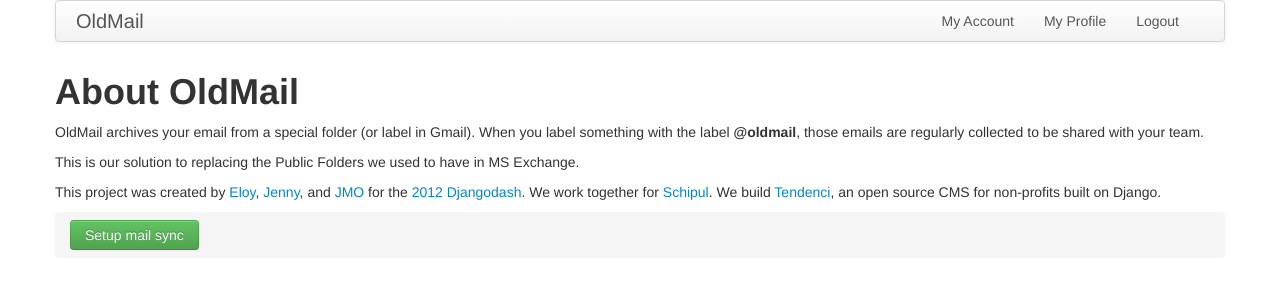
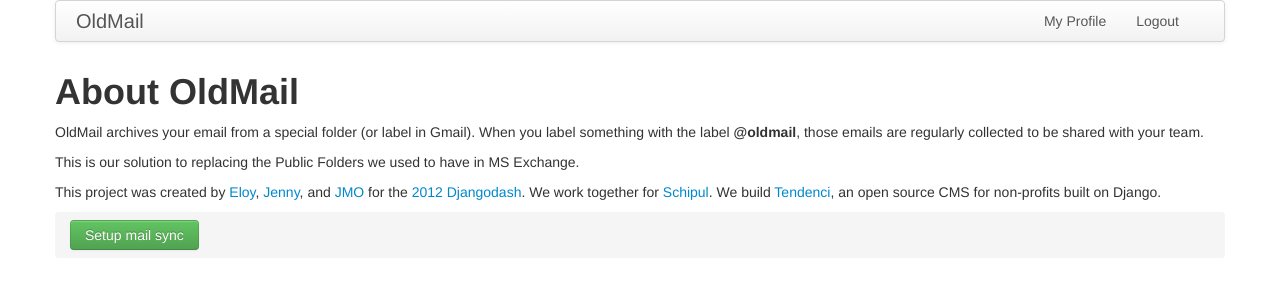
Before and after one commit to jmoswalt/djangodash2012, a Django app: page /about/ in a window 1280 px wide. Shown: the top 300 px of the page. Run offline with Django 3.2, Linux system fonts and the light colour scheme; the visitor is signed in with stand-in values (Sample User, id 1); parts of the project's set-up code (start-up, migrations or seed data) failed here and were passed over; some libraries are stand-ins or nearby versions.

Commit message:
Updating header and footer.

```diff
--- a/oldmail/templates/footer.html
+++ b/oldmail/templates/footer.html
@@ -3,7 +3,7 @@
 
         {% if user.is_authenticated %}
             {% if request.user.profile.oauth_token %}
-            <li><a class="btn btn-primary" href="{% url get_mail user.profile.account.slug %}">Refresh my mail</a></li>
+            <li><a class="btn btn-primary btn-small" href="{% url get_mail user.profile.account.slug %}">Refresh my mail</a></li>
             {% else %}
             <li><a class="btn btn-success" href="{% url oauth_connect user.profile.account.slug %}">Setup mail sync</a></li>
             {% endif %}
--- a/oldmail/templates/header.html
+++ b/oldmail/templates/header.html
@@ -18,11 +18,11 @@
 
           {% if request.user.is_authenticated and request.user.profile.account %}
           <li><a href="{% url account_detail request.user.profile.account.slug %}">Dashboard</a></li>
-          <li><a href="{% url search request.user.profile.account.slug %}">Search Clients &amp; Contacts</a></li>
+          <li><a href="{% url search request.user.profile.account.slug %}">Search</a></li>
           {% endif %}
 
           {% if request.user.is_authenticated and request.user.profile.is_account_admin and request.user.profile.account %}
-          <li><a href="{% url account_invite user.profile.account.slug %}">Invite More People</a></li>
+          <li><a href="{% url account_invite user.profile.account.slug %}">Invite</a></li>
           {% endif %}
 
         </ul>
@@ -31,7 +31,10 @@
           <li><a href="{% url signup %}">Signup</a></li>
           <li><a href="{% url django.contrib.auth.views.login %}">Login</a></li>
           {% else %}
+          {% if request.user.profile.is_account_admin and request.user.profile.account %}
           <li><a href="{% url account_change user.profile.account.slug %}">My Account</a></li>
+          {% endif %}
+
           <li><a href="{% url profile_change user.profile.account.slug user.pk %}">My Profile</a></li>
           <li><a href="{% url django.contrib.auth.views.logout %}">Logout</a></li>
           {% endif %}
```
